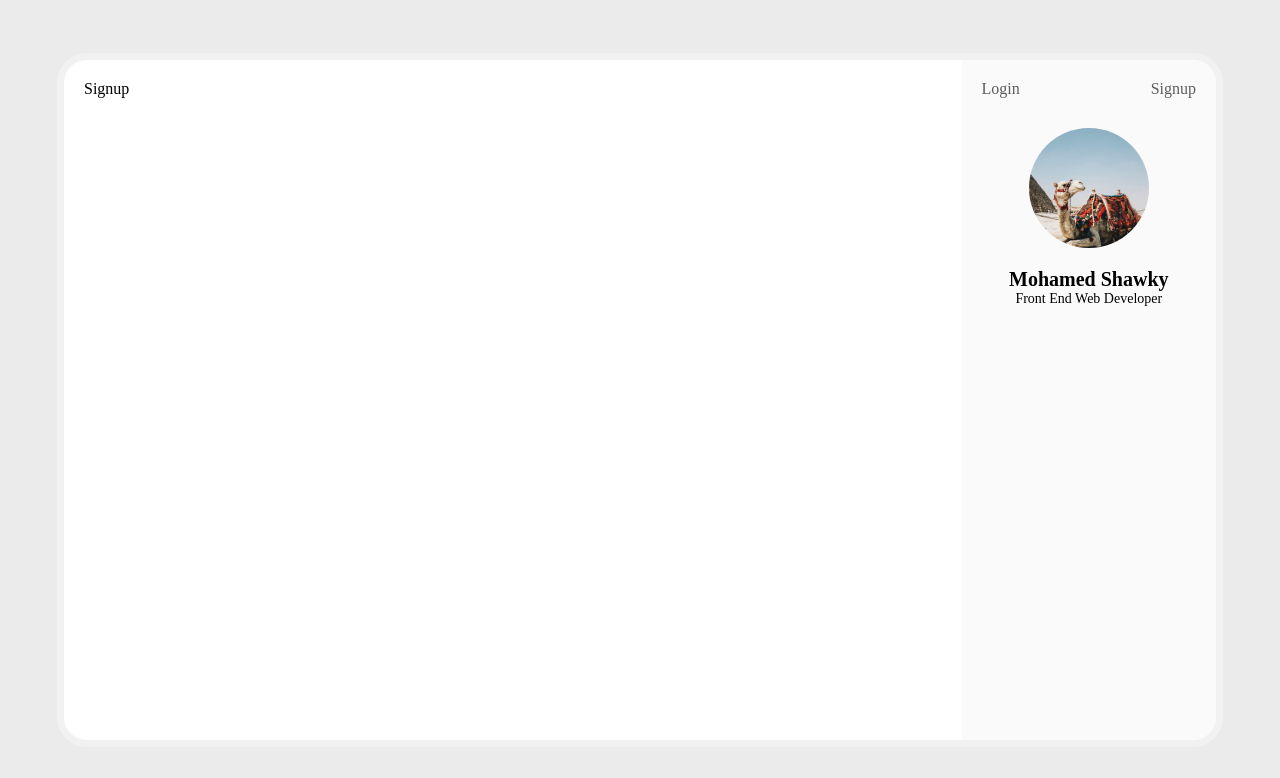
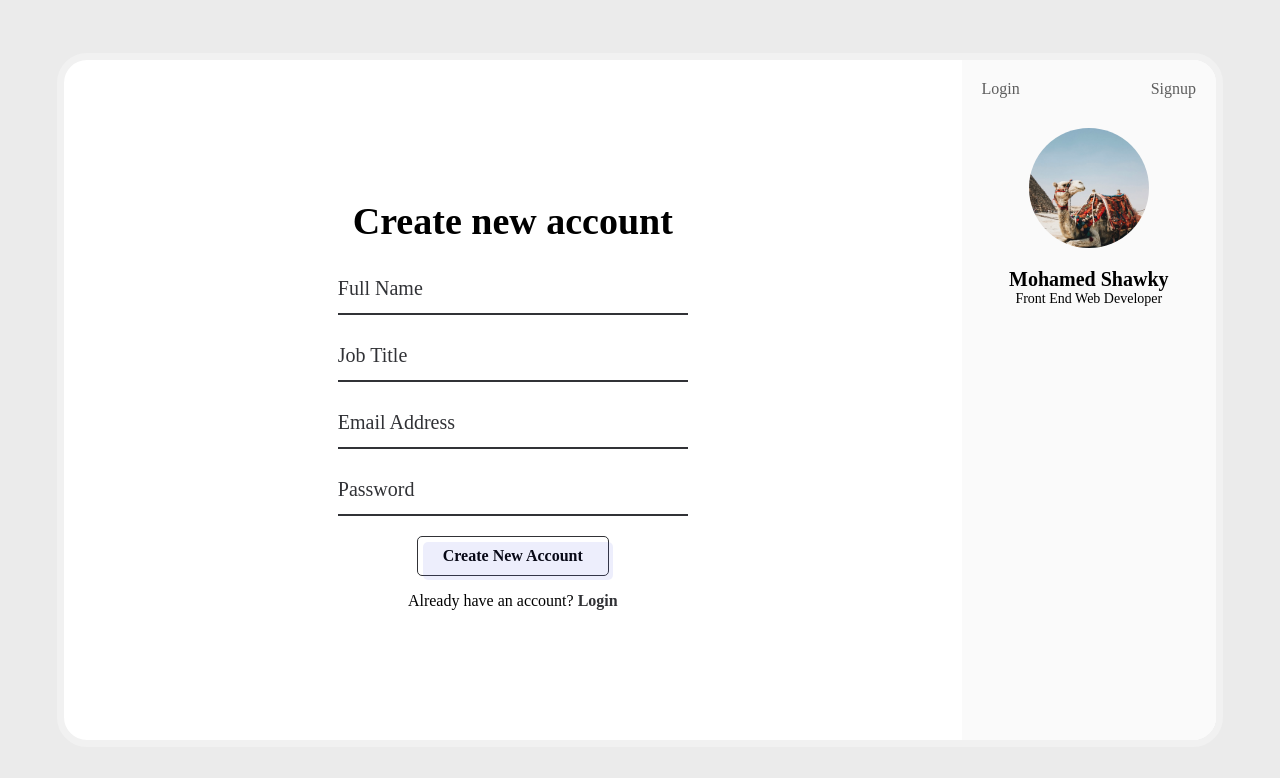
Before and after one commit to MohamedShawkyBayoumi/stories_app, a React (Create React App) app: page /signup in a window 1280 px wide. Shown: the top 778 px of the page. Built offline with nearby package versions, Linux system fonts and the light colour scheme; a web font is replaced by a local one.

Commit message:
add signup page UI

```diff
--- a/src/pages/Signup.js
+++ b/src/pages/Signup.js
@@ -1,11 +1,53 @@
-import React from 'react'
+import React, { useState } from 'react';
+import { TextInput } from '../components/UI';
+import { Link } from 'react-router-dom';
 
 function Signup() {
+    const [isLoading, setIsLoading] = useState(false);
     return (
-        <div>
-            Signup
+        <div className="login-signup-page">
+            <div className="login-signup-page-content">
+                {isLoading && (
+                    <div className="loader-container">
+                        <div className="loader" />
+                    </div>
+                )}
+                <h1>Create new account</h1>
+                <form>
+                    <TextInput
+                        type="text"
+                        name="fullname"
+                        required
+                        onChange={() => console.log('test')}
+                        label="Full Name"
+                    />
+                    <TextInput
+                        type="text"
+                        name="job"
+                        required
+                        onChange={() => console.log('test')}
+                        label="Job Title"
+                    />
+                    <TextInput
+                        type="text"
+                        name="email"
+                        required
+                        onChange={() => console.log('test')}
+                        label="Email Address"
+                    />
+                    <TextInput
+                        type="password"
+                        name="password"
+                        required
+                        onChange={() => console.log('test')}
+                        label="Password"
+                    />
+                    <button type="submit">Create New Account</button>
+                </form>
+                <p className="own-account-p">Already have an account? <Link to='login'>Login</Link></p>
+            </div>
         </div>
     )
 }
 
-export default Signup
+export default Signup;
```
